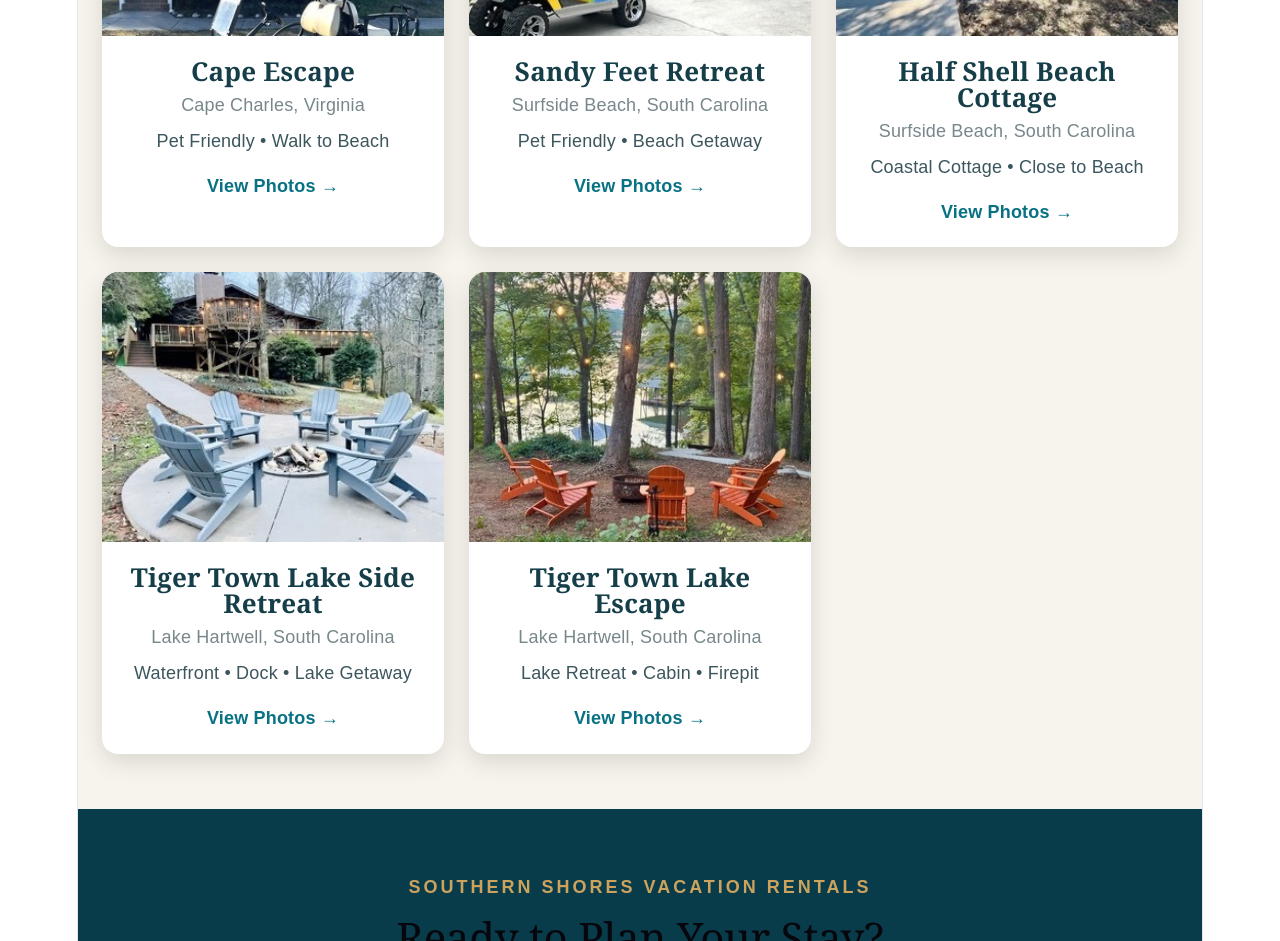
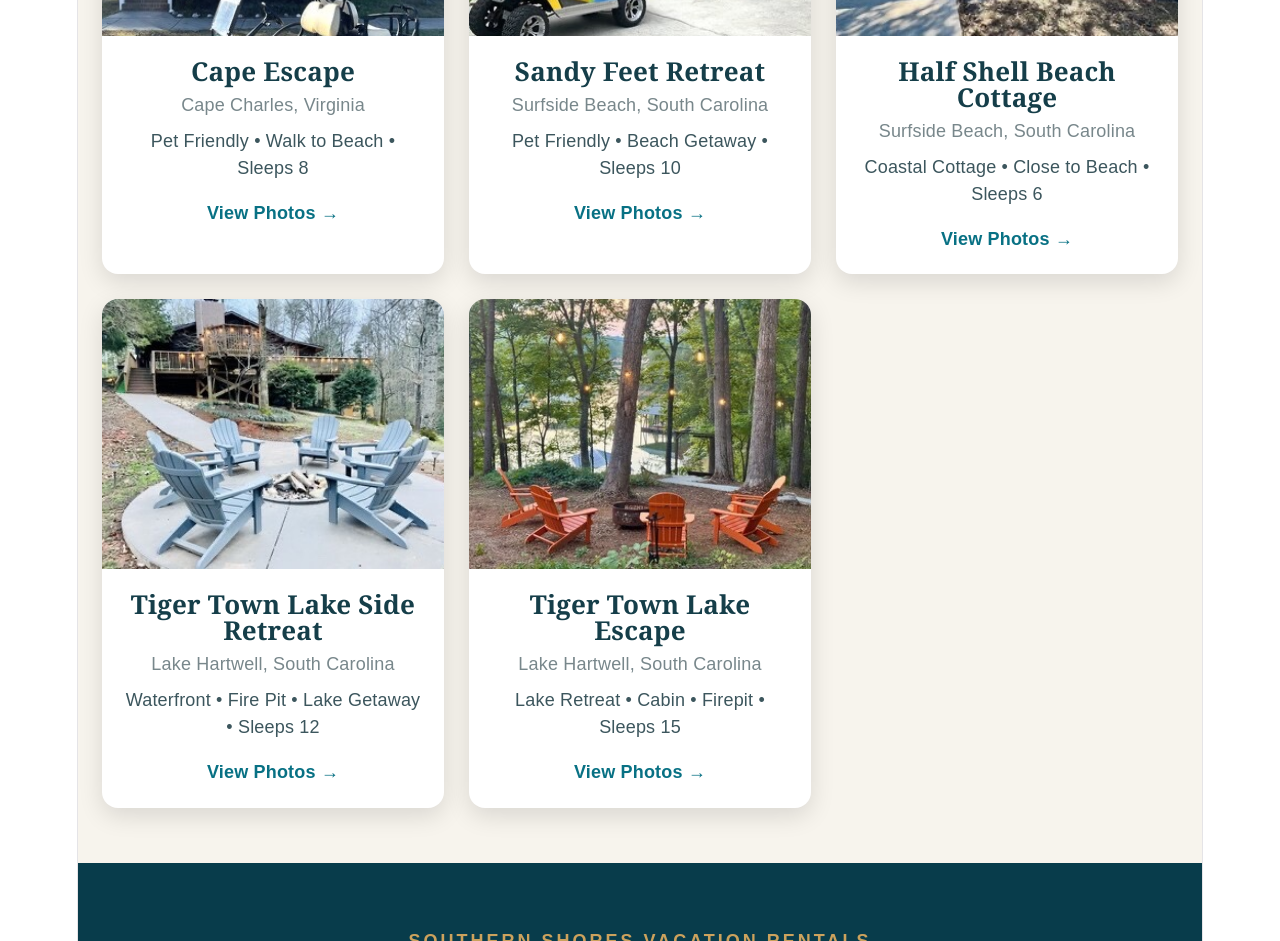
Before and after one commit to saboscotts-star/southern-shores-vacation-rentals, a React (Vite) app: page / in a window 1280 px wide. Shown: the part 620-1561 px from the top of the page. Built offline with nearby package versions, Linux system fonts and the light colour scheme.

Commit message:
Update property occupancy and descriptions

```diff
--- a/src/App.jsx
+++ b/src/App.jsx
@@ -210,7 +210,7 @@ function App() {
       name: "Cape Escape",
       availabilityKey: "cape-escape",
       location: "Cape Charles, Virginia",
-      details: "Pet Friendly • Walk to Beach",
+      details: "Pet Friendly • Walk to Beach • Sleeps 8",
       photos: [
         "/images/Cape Escape/Cover.jpeg",
         ...Array.from(
@@ -223,7 +223,7 @@ function App() {
       name: "Sandy Feet Retreat",
       availabilityKey: "sandy-feet",
       location: "Surfside Beach, South Carolina",
-      details: "Pet Friendly • Beach Getaway",
+      details: "Pet Friendly • Beach Getaway • Sleeps 10",
       photos: [
         "/images/Sandy Feet Retreat/Cover.jpeg",
         ...Array.from(
@@ -236,7 +236,7 @@ function App() {
       name: "Half Shell Beach Cottage",
       availabilityKey: "half-shell",
       location: "Surfside Beach, South Carolina",
-      details: "Coastal Cottage • Close to Beach",
+      details: "Coastal Cottage • Close to Beach • Sleeps 6",
       photos: [
         "/images/Half Shell/Cover.jpeg",
         ...Array.from(
@@ -249,7 +249,7 @@ function App() {
       name: "Tiger Town Lake Side Retreat",
       availabilityKey: "tiger-town-lakeside",
       location: "Lake Hartwell, South Carolina",
-      details: "Waterfront • Dock • Lake Getaway",
+      details: "Waterfront • Fire Pit • Lake Getaway • Sleeps 12",
       photos: [
         "/images/Tiger Town Lake Escape/Cover.jpeg",
         ...Array.from(
@@ -262,7 +262,7 @@ function App() {
       name: "Tiger Town Lake Escape",
       availabilityKey: "tiger-town-escape",
       location: "Lake Hartwell, South Carolina",
-      details: "Lake Retreat • Cabin • Firepit",
+      details: "Lake Retreat • Cabin • Firepit • Sleeps 15",
       photos: [
         "/images/Tiger Town Lake Side Retreat/Cover.jpeg",
         ...Array.from(
```
